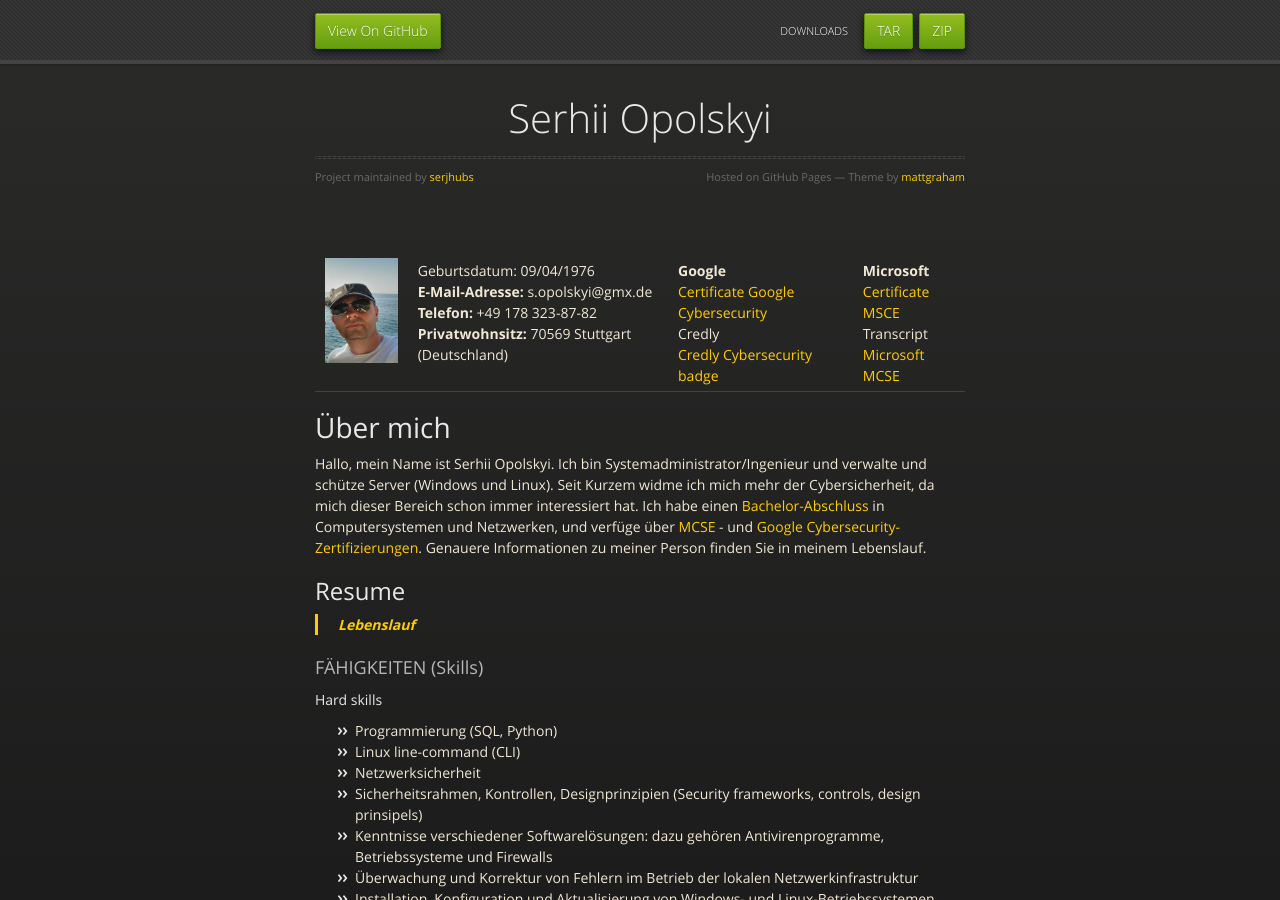
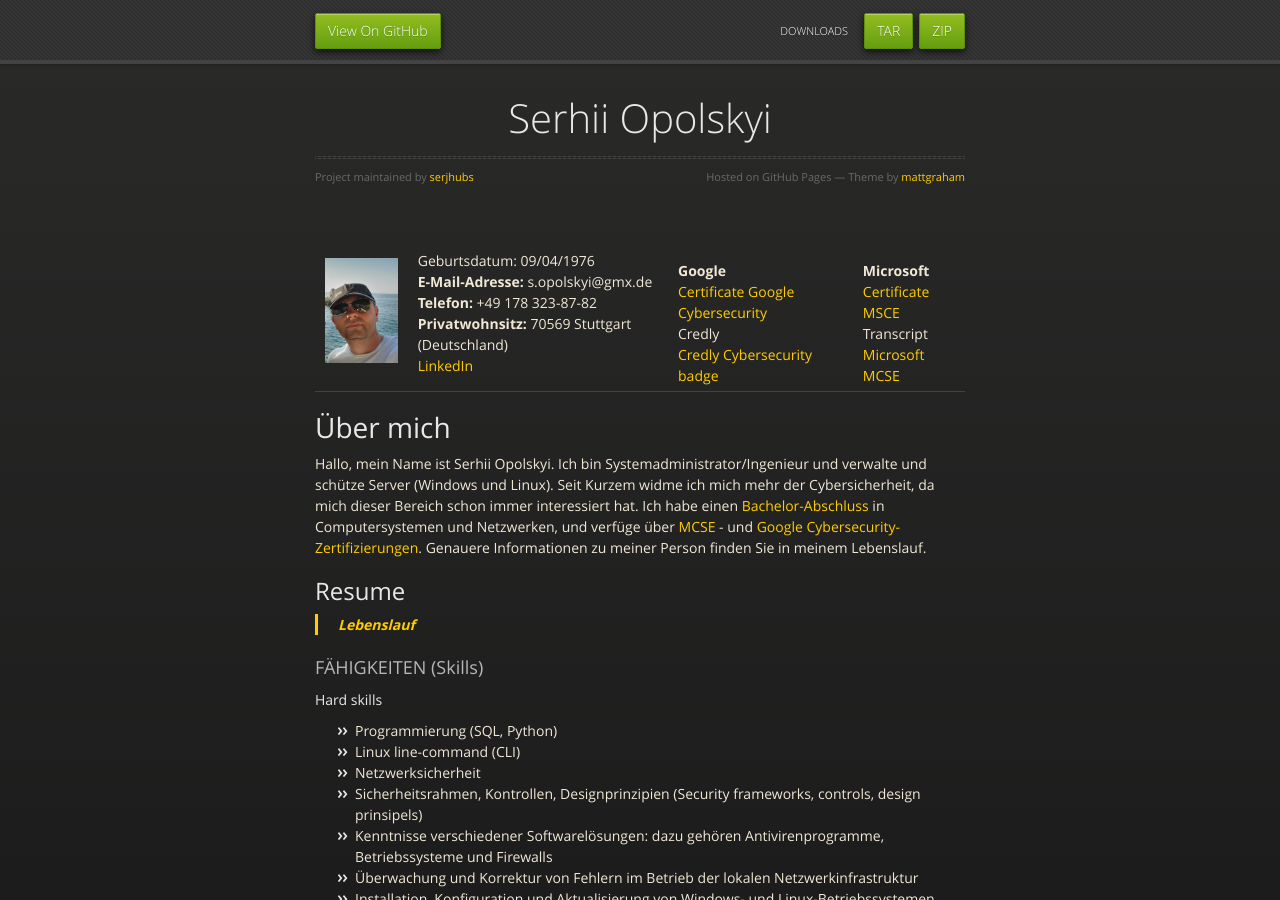
Before and after one commit to serjhubs/Resume, a Jekyll site: the page built from index.md, in a window 1280 px wide and 900 px high. Built offline with Jekyll 4.4.1, drawn with Linux system fonts in a browser that asks for light colours; the repository's description, which GitHub fills in, is left out.

Commit message:
Update index.md

```diff
--- a/index.md
+++ b/index.md
@@ -8,6 +8,7 @@ layout: default
        <br><strong>E-Mail-Adresse:</strong> s.opolskyi@gmx.de
         <br><strong>Telefon:</strong> +49 178 323-87-82
          <br><strong>Privatwohnsitz:</strong> 70569 Stuttgart (Deutschland)
+          <br><a href="https://www.linkedin.com/in/serhii-opolskyi-a7896931b/" target = "_blank">LinkedIn</a>
       </td>
       <td>
           <br><strong>Google</strong>
```
